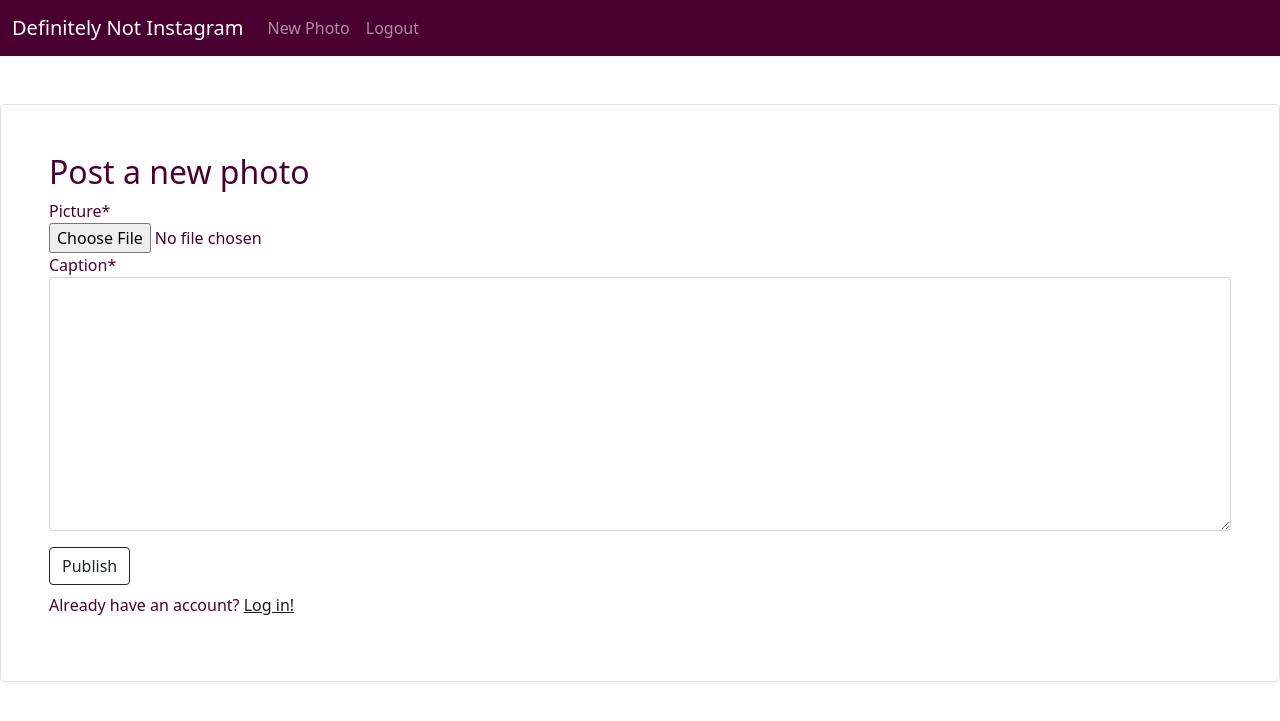
After one commit to faramarz-hosseini/MyInstagram, a Django app: page /new/ in a window 1280 px wide. The commit adds this page. Shown: the top 721 px of the page. Run offline with Django 3.2, Linux system fonts and the light colour scheme; the visitor is signed in with stand-in values (Sample User, id 1); some libraries are stand-ins or nearby versions.

Commit message:
Login/Register pages changed + new post implementation

```diff
--- a/MyInstagram/settings.py
+++ b/MyInstagram/settings.py
@@ -9,7 +9,7 @@ https://docs.djangoproject.com/en/3.1/topics/settings/
 For the full list of settings and their values, see
 https://docs.djangoproject.com/en/3.1/ref/settings/
 """
-
+import os
 from pathlib import Path
 
 # Build paths inside the project like this: BASE_DIR / 'subdir'.
@@ -123,4 +123,6 @@ STATIC_URL = '/static/'
 
 LOGIN_REDIRECT_URL = 'activity_feed'
 
+MEDIA_ROOT = os.path.join(BASE_DIR, 'media')
+MEDIA_URL = '/media/'
 CRISPY_TEMPLATE_PACK = 'bootstrap4'
--- a/MyInstagram/urls.py
+++ b/MyInstagram/urls.py
@@ -24,4 +24,5 @@ urlpatterns = [
     path('login/', auth_views.LoginView.as_view(template_name='instagram/login_page.html'), name="login_page"),
     path('logout/', auth_views.LogoutView.as_view(template_name='instagram/logout_page.html'), name='logout_page'),
     path('register/', views.register, name='register'),
+    path('new/', views.new_post, name='new_post'),
 ]
--- a/instagram/forms.py
+++ b/instagram/forms.py
@@ -1,6 +1,7 @@
+from django import forms
 from django.contrib.auth.models import User
 from django.contrib.auth.forms import UserCreationForm
-from django import forms
+from .models import Posts
 
 
 class NewUserForm(UserCreationForm):
@@ -10,3 +11,9 @@ class NewUserForm(UserCreationForm):
     class Meta:
         model = User
         fields = ('username', 'email', 'phone', 'password1', 'password2')
+
+
+class NewPostForm(forms.ModelForm):
+    class Meta:
+        model = Posts
+        fields = ['picture', 'caption']
--- a/instagram/models.py
+++ b/instagram/models.py
@@ -1,4 +1,15 @@
 from django.db import models
+from django.utils import timezone
+from django.contrib.auth.models import User
 
 
 # Create your models here.
+class Posts(models.Model):
+    picture = models.ImageField(upload_to='posts')
+    caption = models.TextField()
+    likes = models.IntegerField(default=0)
+    date_posted = models.DateTimeField(default=timezone.now)
+    publisher = models.ForeignKey(User, on_delete=models.CASCADE)
+
+    def __str__(self):
+        return self.caption
--- a/instagram/templates/instagram/base.html
+++ b/instagram/templates/instagram/base.html
@@ -21,6 +21,9 @@
         <ul class="navbar-nav">
           {% if user.is_authenticated %}
           <li class="nav-item">
+            <a class="nav-link" href="{% url 'new_post' %}">New Photo</a>
+          </li>
+          <li class="nav-item">
             <a class="nav-link" href="{% url 'logout_page' %}">Logout</a>
           </li>
           {% endif %}
--- /dev/null
+++ b/instagram/templates/instagram/new_post.html
@@ -0,0 +1,15 @@
+{% extends 'instagram/base.html' %}
+{% load crispy_forms_tags %}
+{% block content %}
+     <div class="border mt-5 container-fluid rounded-3 p-5">
+        <span style="color: #490030">
+            <h2>Post a new photo</h2>
+            <form enctype="multipart/form-data" method="POST">
+                {% csrf_token %}
+                {{ new_post_form|crispy }}
+                <button class="btn btn-outline-dark mt-3" type="submit">Publish</button>
+            </form>
+            <p class="mt-2">Already have an account? <a href="{% url 'login_page' %}" style="color: #1b1b1b">Log in!</a></p>
+        </span>
+     </div>
+{% endblock %}
--- a/instagram/views.py
+++ b/instagram/views.py
@@ -1,5 +1,5 @@
 from django.shortcuts import render, redirect
-from .forms import NewUserForm
+from .forms import NewUserForm, NewPostForm
 from django.contrib.auth import login
 from django.contrib import messages
 
@@ -24,3 +24,18 @@ def register(request):
     else:
         form = NewUserForm
     return render(request, template_name='instagram/register.html', context={'register_form': form})
+
+
+def new_post(request):
+    if request.user.is_authenticated:
+        if request.method == 'POST':
+            new_post_form = NewPostForm(request.POST, request.FILES)
+            if new_post_form.is_valid():
+                new_post_form.save()
+                messages.success(request, "Your post was successfully published.")
+                return redirect('activity_feed')
+        else:
+            new_post_form = NewPostForm
+    else:
+        return redirect('login_page')
+    return render(request, template_name='instagram/new_post.html', context={'new_post_form': new_post_form})
```
Also changed, not shown: instagram/templates/instagram/login_page.html (+10 -8 lines), instagram/templates/instagram/register.html (+10 -8 lines), instagram/migrations/0001_initial.py (added), instagram/migrations/0002_alter_posts_picture.py (added), instagram/migrations/0003_alter_posts_picture.py (added), instagram/migrations/0004_auto_20210419_1621.py (added), static_files/default.jpg (added), 1 other file.
